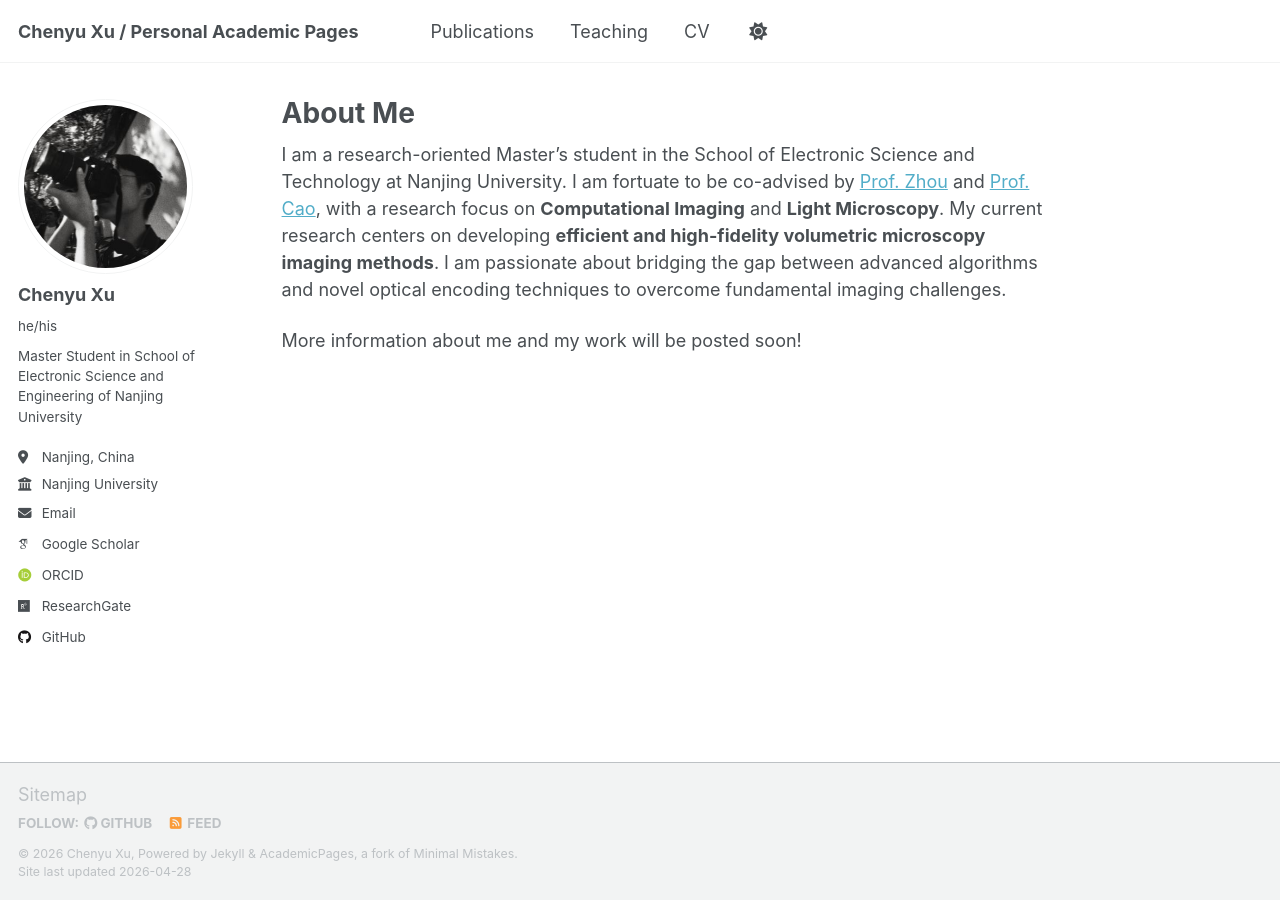
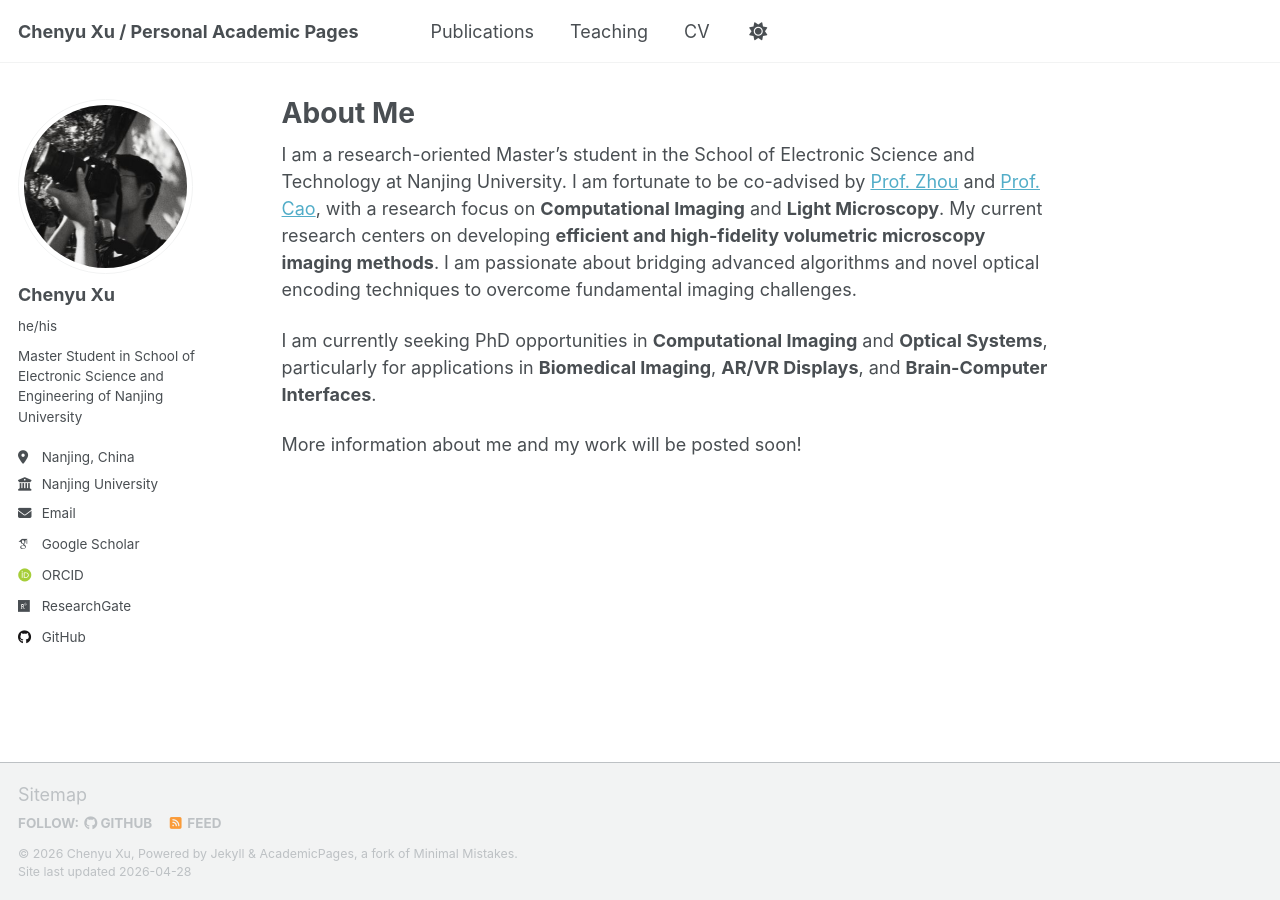
Before and after one commit to Chaos1025/Chaos1025.github.io, a Jekyll site: the page built from _pages/about.md, in a window 1280 px wide. Built offline with Jekyll 4.4.1, drawn with Linux system fonts in a browser that asks for light colours; some web fonts are replaced; a script that is not in the unit is left out.

```diff
--- a/_pages/about.md
+++ b/_pages/about.md
@@ -7,6 +7,8 @@ redirect_from:
   - /about.html
 ---
 
-I am a research-oriented Master's student in the School of Electronic Science and Technology at Nanjing University. I am fortuate to be co-advised by [Prof. Zhou](https://zhouyou-nju.github.io/) and [Prof. Cao](https://cite.nju.edu.cn/People/Faculty/20190621/i5054.html), with a research focus on **Computational Imaging** and **Light Microscopy**. My current research centers on developing **efficient and high-fidelity volumetric microscopy imaging methods**. I am passionate about bridging the gap between advanced algorithms and novel optical encoding techniques to overcome fundamental imaging challenges.
+I am a research-oriented Master's student in the School of Electronic Science and Technology at Nanjing University. I am fortunate to be co-advised by [Prof. Zhou](https://zhouyou-nju.github.io/) and [Prof. Cao](https://cite.nju.edu.cn/People/Faculty/20190621/i5054.html), with a research focus on **Computational Imaging** and **Light Microscopy**. My current research centers on developing **efficient and high-fidelity volumetric microscopy imaging methods**. I am passionate about bridging advanced algorithms and novel optical encoding techniques to overcome fundamental imaging challenges.
+
+I am currently seeking PhD opportunities in **Computational Imaging** and **Optical Systems**, particularly for applications in **Biomedical Imaging**, **AR/VR Displays**, and **Brain-Computer Interfaces**.
 
 More information about me and my work will be posted soon!
```
Also changed, not shown: _publications/2025-09-23-3DGAT.md (+3 -3 lines).
